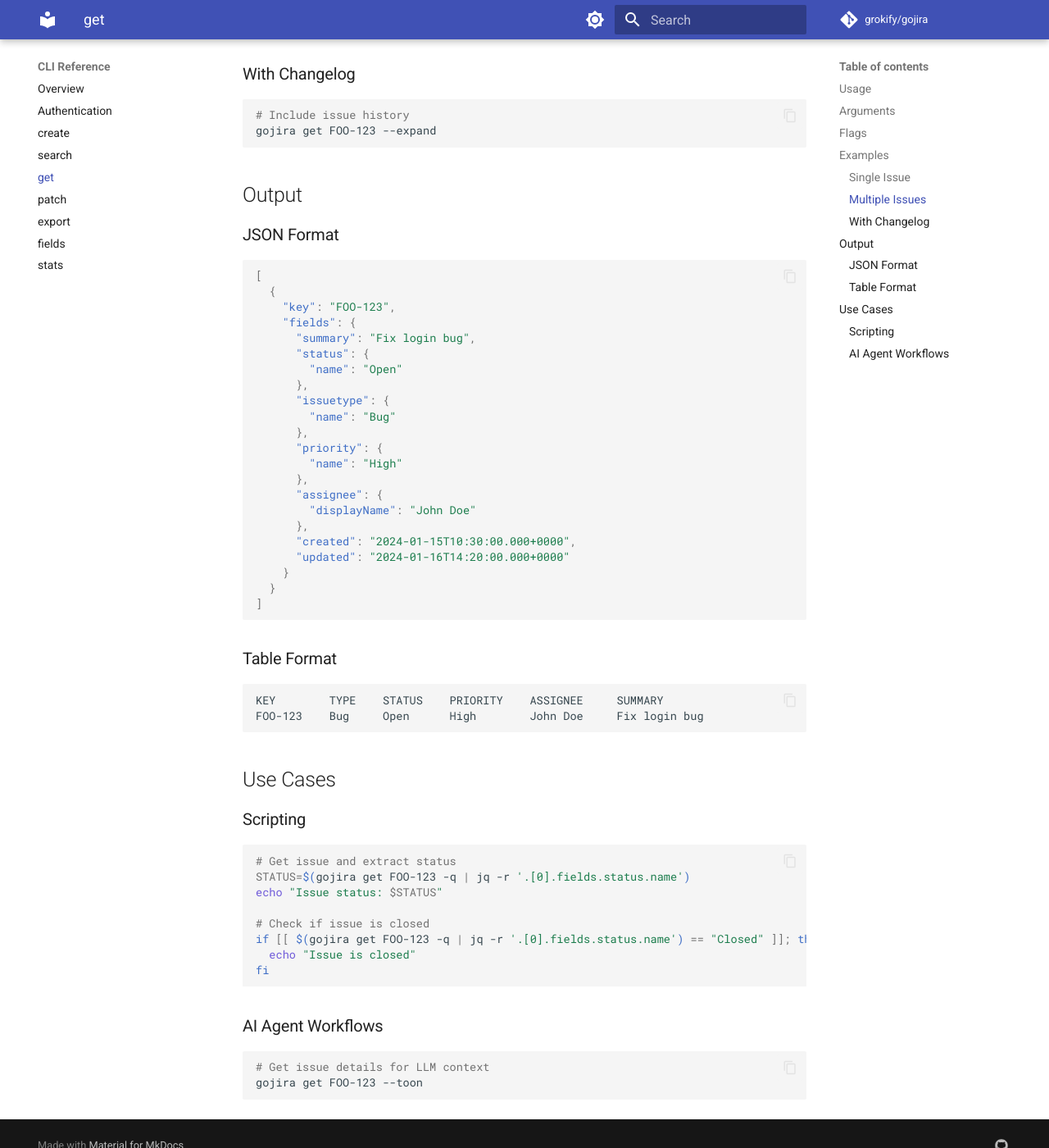
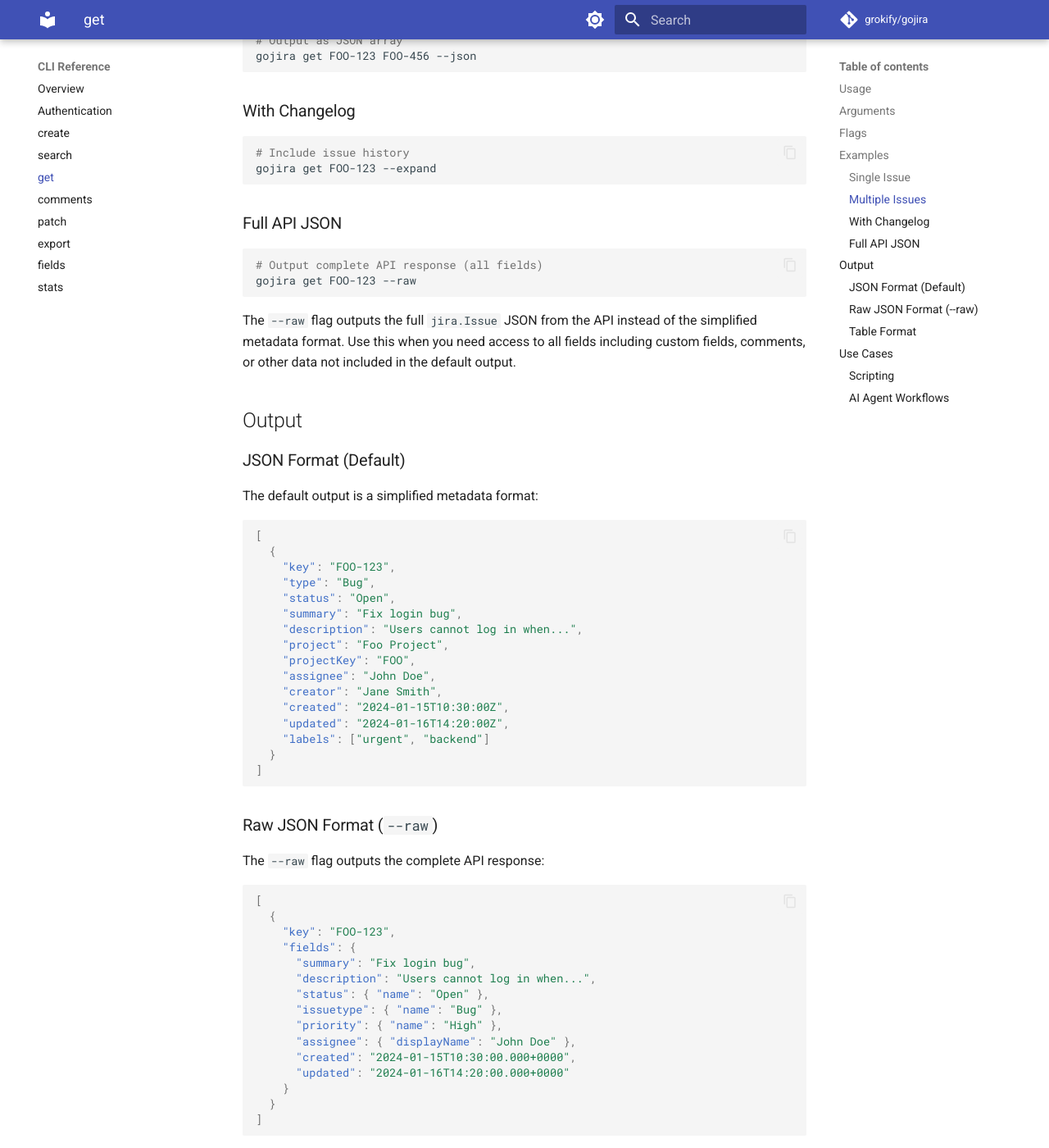
Before and after one commit to grokify/gojira, an MkDocs documentation site: the page built from docs/cli/get.md, in a window 1280 px wide and 1400 px high, scrolled down 1273 px. Shown: the whole window at 82% size. Built offline with MkDocs 1.6.1 and Material for MkDocs 9.7.7, drawn with Linux system fonts in a browser that asks for light colours; comment, search, counter and statistics services are not loaded; some of the changed text lies outside the part shown.

Commit message:
docs: add documentation for comments command and --raw flag
- Add docs/cli/comments.md for new comments command
- Update docs/cli/get.md with --raw flag and updated output examples
- Update docs/cli/index.md to include comments in command list
- Update mkdocs.yml navigation to include comments page
- Update README.md with comments and --raw examples

Co-Authored-By: Claude Opus 4.5 <noreply@anthropic.com>

````diff
--- a/docs/cli/get.md
+++ b/docs/cli/get.md
@@ -20,6 +20,7 @@ gojira get <issue-key> [issue-key...] [flags]
 |------|---------|-------------|
 | `--expand` | false | Expand changelog and other fields |
 | `--fields` | | Comma-separated list of fields to include |
+| `--raw` | false | Output full API JSON instead of simplified metadata |
 
 Plus [global flags](index.md#global-flags).
 
@@ -52,9 +53,43 @@ gojira get FOO-123 FOO-456 --json
 gojira get FOO-123 --expand
 ```
 
+### Full API JSON
+
+```bash
+# Output complete API response (all fields)
+gojira get FOO-123 --raw
+```
+
+The `--raw` flag outputs the full `jira.Issue` JSON from the API instead of the simplified metadata format. Use this when you need access to all fields including custom fields, comments, or other data not included in the default output.
+
 ## Output
 
-### JSON Format
+### JSON Format (Default)
+
+The default output is a simplified metadata format:
+
+```json
+[
+  {
+    "key": "FOO-123",
+    "type": "Bug",
+    "status": "Open",
+    "summary": "Fix login bug",
+    "description": "Users cannot log in when...",
+    "project": "Foo Project",
+    "projectKey": "FOO",
+    "assignee": "John Doe",
+    "creator": "Jane Smith",
+    "created": "2024-01-15T10:30:00Z",
+    "updated": "2024-01-16T14:20:00Z",
+    "labels": ["urgent", "backend"]
+  }
+]
+```
+
+### Raw JSON Format (`--raw`)
+
+The `--raw` flag outputs the complete API response:
 
 ```json
 [
@@ -62,18 +97,11 @@ gojira get FOO-123 --expand
     "key": "FOO-123",
     "fields": {
       "summary": "Fix login bug",
-      "status": {
-        "name": "Open"
-      },
-      "issuetype": {
-        "name": "Bug"
-      },
-      "priority": {
-        "name": "High"
-      },
-      "assignee": {
-        "displayName": "John Doe"
-      },
+      "description": "Users cannot log in when...",
+      "status": { "name": "Open" },
+      "issuetype": { "name": "Bug" },
+      "priority": { "name": "High" },
+      "assignee": { "displayName": "John Doe" },
       "created": "2024-01-15T10:30:00.000+0000",
       "updated": "2024-01-16T14:20:00.000+0000"
     }
--- a/mkdocs.yml
+++ b/mkdocs.yml
@@ -51,6 +51,7 @@ nav:
       - create: cli/create.md
       - search: cli/search.md
       - get: cli/get.md
+      - comments: cli/comments.md
       - patch: cli/patch.md
       - export: cli/export.md
       - fields: cli/fields.md
````
Also changed, not shown: README.md (+6 -0 lines), docs/cli/comments.md (added, +101 -0 lines), docs/cli/index.md (+1 -0 lines).
